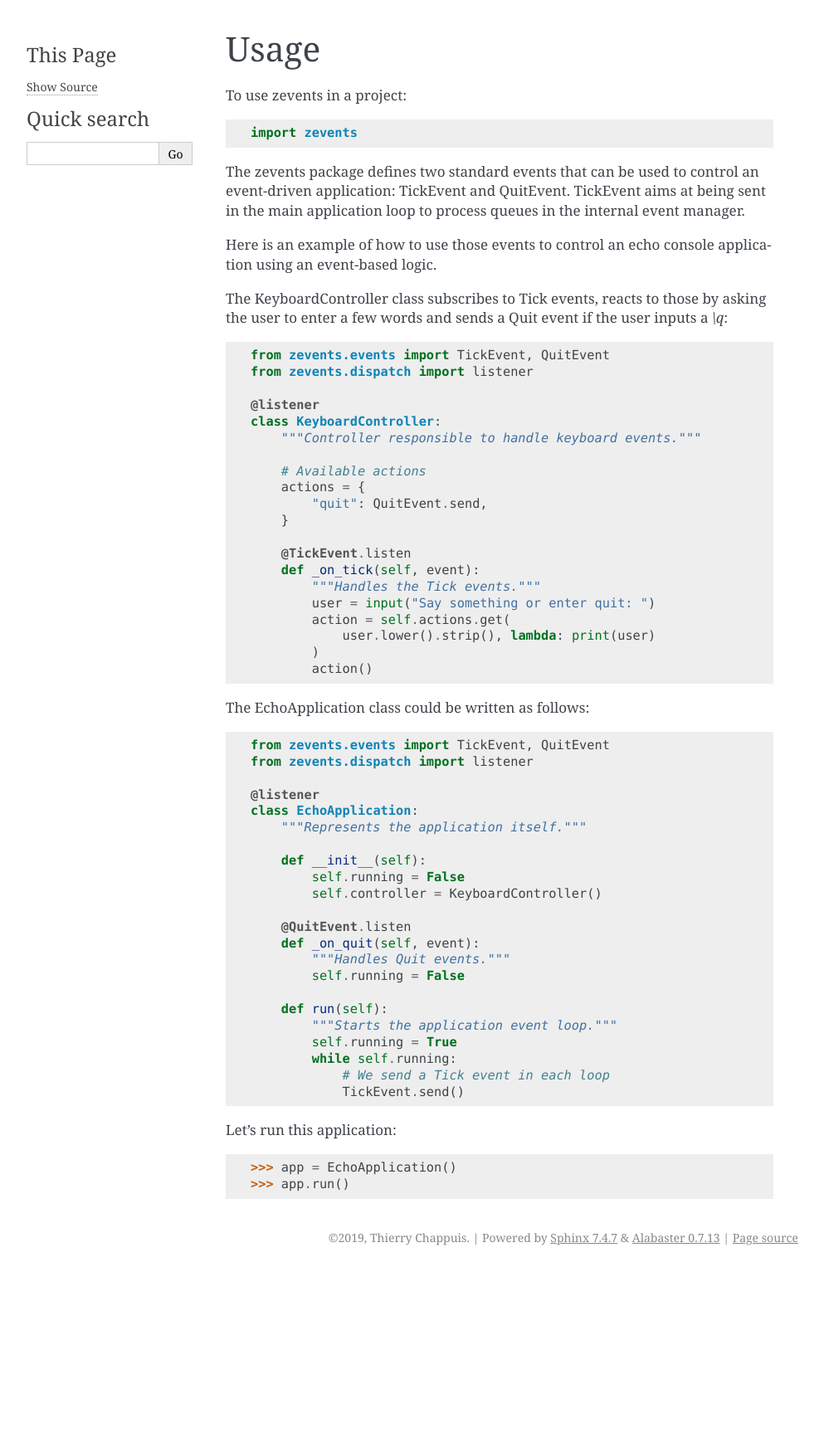
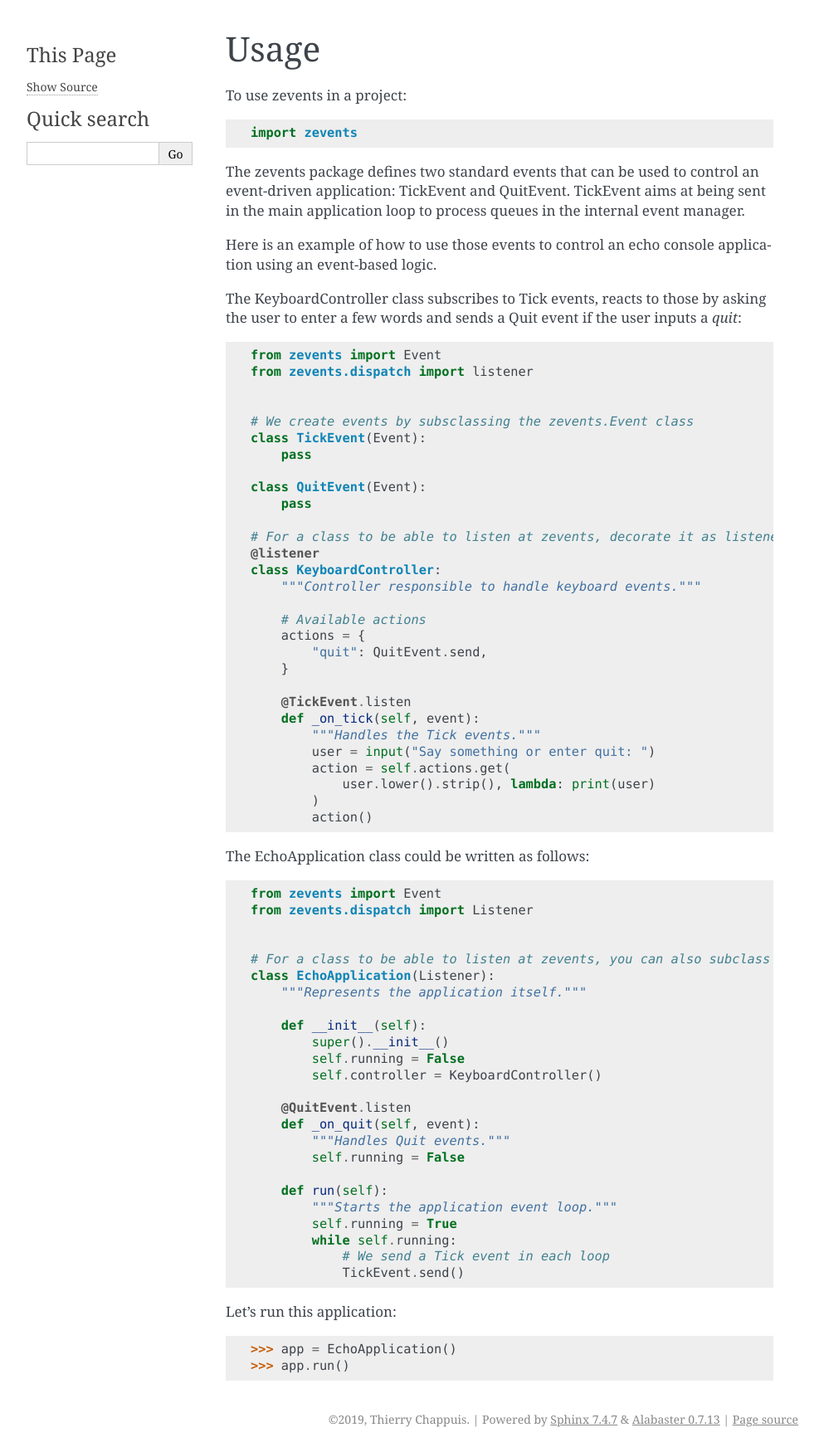
Before and after one commit to tchappui/ZEvents, a Sphinx documentation site: the page built from docs/usage.rst, in a window 1280 px wide. Shown: the whole page at 83% size, without its empty margins (148-1141 px from the left). Built offline with Sphinx 7.4.7, drawn with Linux system fonts in a browser that asks for light colours; before the commit the page ends 1531 px from its top, so only the background shows below that.

Commit message:
Updated the documentation

```diff
--- a/docs/usage.rst
+++ b/docs/usage.rst
@@ -15,11 +15,20 @@ application using an event-based logic.
 
 The KeyboardController class subscribes to Tick events, reacts to those by
 asking the user to enter a few words and sends a Quit event if the user inputs
-a `\\q`::
+a `quit`::
 
-    from zevents.events import TickEvent, QuitEvent
+    from zevents import Event
     from zevents.dispatch import listener
 
+
+    # We create events by subsclassing the zevents.Event class
+    class TickEvent(Event):
+        pass
+
+    class QuitEvent(Event):
+        pass
+
+    # For a class to be able to listen at zevents, decorate it as listener
     @listener
     class KeyboardController:
         """Controller responsible to handle keyboard events."""
@@ -40,14 +49,16 @@ a `\\q`::
 
 The EchoApplication class could be written as follows::
 
-    from zevents.events import TickEvent, QuitEvent
-    from zevents.dispatch import listener
+    from zevents import Event
+    from zevents.dispatch import Listener
 
-    @listener
-    class EchoApplication:
+
+    # For a class to be able to listen at zevents, you can also subclass Listener
+    class EchoApplication(Listener):
         """Represents the application itself."""
 
         def __init__(self):
+            super().__init__()
             self.running = False
             self.controller = KeyboardController()
 
--- a/zevents/__init__.py
+++ b/zevents/__init__.py
@@ -2,6 +2,8 @@
 
 """Top-level package for ZEvents."""
 
-__author__ = """Thierry Chappuis"""
+__author__ = 'Thierry Chappuis'
 __email__ = 'thierry@chappuis.io'
 __version__ = '0.2.7'
+
+from .core import Event
```
Also changed, not shown: 1 other file.
